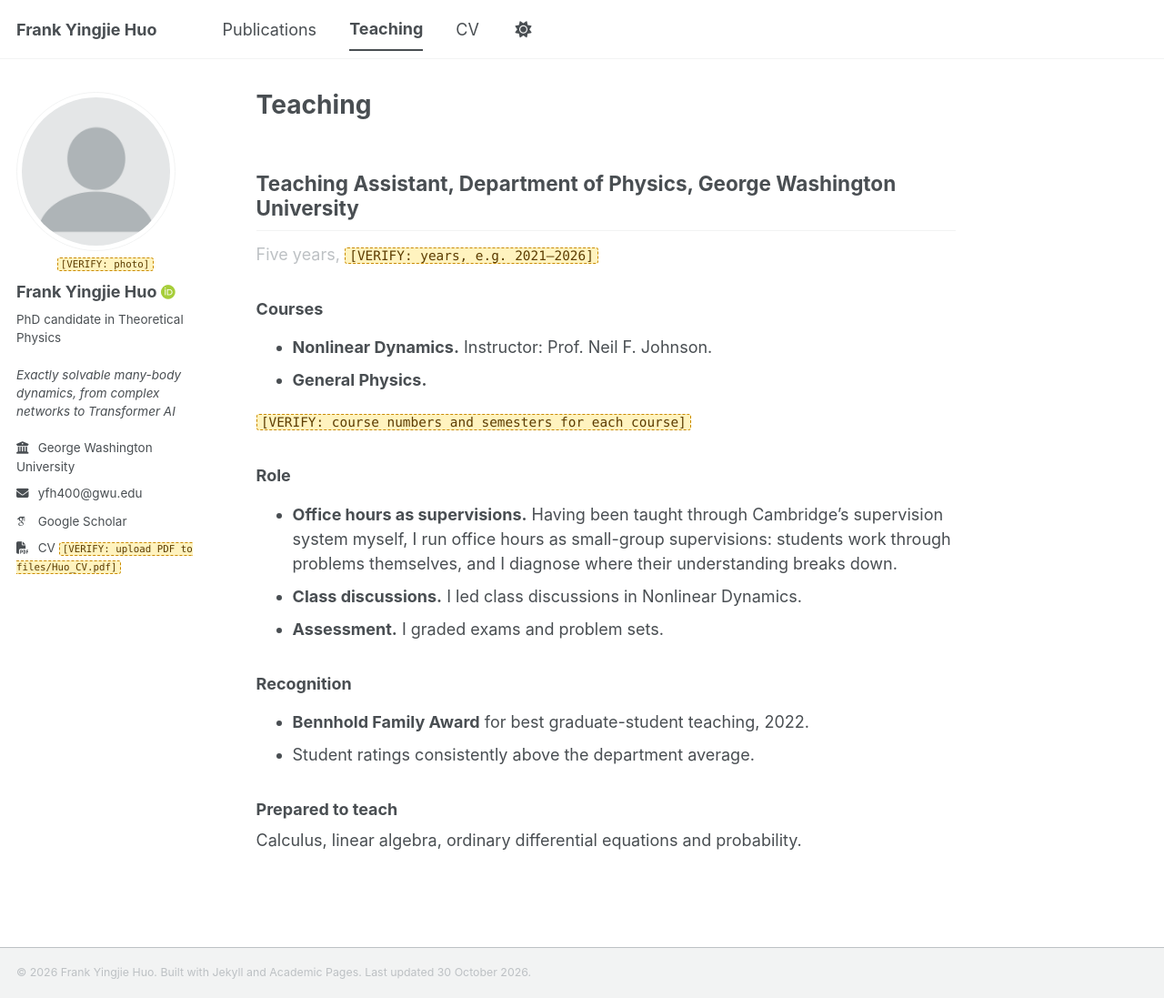
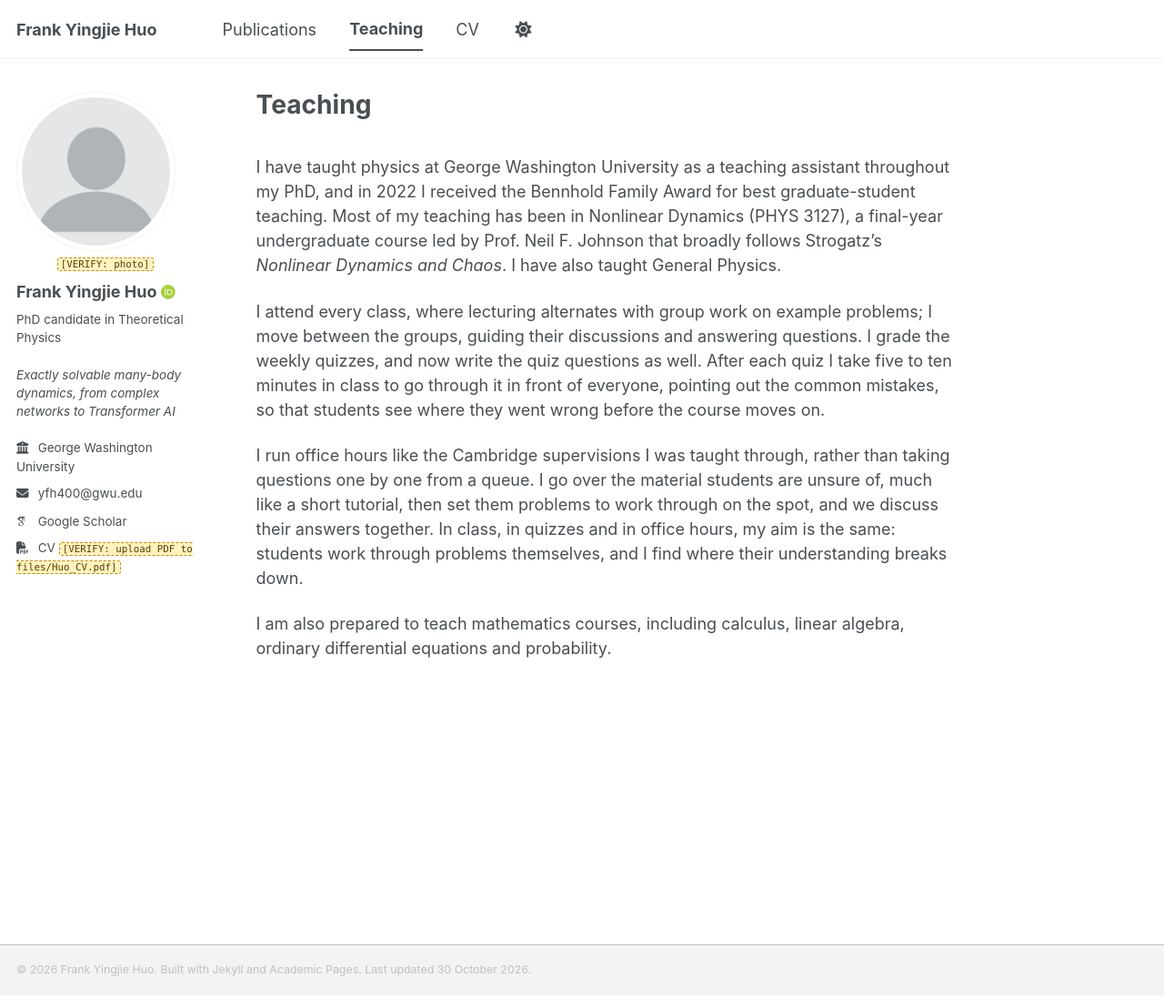
Before and after one commit to FrankHuo-217/huo.github.io, a Jekyll site: the page built from _pages/teaching.md, in a window 1280 px wide and 1097 px high. Shown: the whole window at 91% size. Built offline with Jekyll 4.4.1, drawn with Linux system fonts in a browser that asks for light colours; some web fonts are replaced; a script bundle is joined from its source files by our own code.

Commit message:
Rewrite the Teaching page as prose without headings
Describe the Nonlinear Dynamics course, in-class role, quiz review and
supervision-style office hours, and drop the student-ratings line.
Rename .home-intro to .page-intro so both pages share the spacing.

Co-Authored-By: Claude Opus 5.5 <noreply@anthropic.com>
Claude-Session: https://claude.ai/code/session_01EX1ohUgYjPPjqdCJmoT8XW

```diff
--- a/_pages/teaching.md
+++ b/_pages/teaching.md
@@ -4,29 +4,11 @@ permalink: /teaching/
 author_profile: true
 ---
 
-## Teaching Assistant, Department of Physics, George Washington University
+I have taught physics at George Washington University as a teaching assistant throughout my PhD, and in 2022 I received the Bennhold Family Award for best graduate-student teaching. Most of my teaching has been in Nonlinear Dynamics (PHYS 3127), a final-year undergraduate course led by Prof. Neil F. Johnson that broadly follows Strogatz's *Nonlinear Dynamics and Chaos*. I have also taught General Physics.
+{: .page-intro}
 
-Five years, {% include verify.html note="years, e.g. 2021–2026" %}
-{: .page-lede}
+I attend every class, where lecturing alternates with group work on example problems; I move between the groups, guiding their discussions and answering questions. I grade the weekly quizzes, and now write the quiz questions as well. After each quiz I take five to ten minutes in class to go through it in front of everyone, pointing out the common mistakes, so that students see where they went wrong before the course moves on.
 
-### Courses
+I run office hours like the Cambridge supervisions I was taught through, rather than taking questions one by one from a queue. I go over the material students are unsure of, much like a short tutorial, then set them problems to work through on the spot, and we discuss their answers together. In class, in quizzes and in office hours, my aim is the same: students work through problems themselves, and I find where their understanding breaks down.
 
-- **Nonlinear Dynamics.** Instructor: Prof. Neil F. Johnson.
-- **General Physics.**
-
-{% include verify.html note="course numbers and semesters for each course" %}
-
-### Role
-
-- **Office hours as supervisions.** Having been taught through Cambridge's supervision system myself, I run office hours as small-group supervisions: students work through problems themselves, and I diagnose where their understanding breaks down.
-- **Class discussions.** I led class discussions in Nonlinear Dynamics.
-- **Assessment.** I graded exams and problem sets.
-
-### Recognition
-
-- **Bennhold Family Award** for best graduate-student teaching, 2022.
-- Student ratings consistently above the department average.
-
-### Prepared to teach
-
-Calculus, linear algebra, ordinary differential equations and probability.
+I am also prepared to teach mathematics courses, including calculus, linear algebra, ordinary differential equations and probability.
--- a/_sass/layout/_custom.scss
+++ b/_sass/layout/_custom.scss
@@ -95,7 +95,7 @@ body {
 }
 
 /* First paragraph of the home page: extra space below the name */
-.page__content .home-intro {
+.page__content .page-intro {
   margin-top: 1.5em;
 }
 
```
Also changed, not shown: README.md (+0 -1 lines), _pages/about.md (+1 -1 lines).
